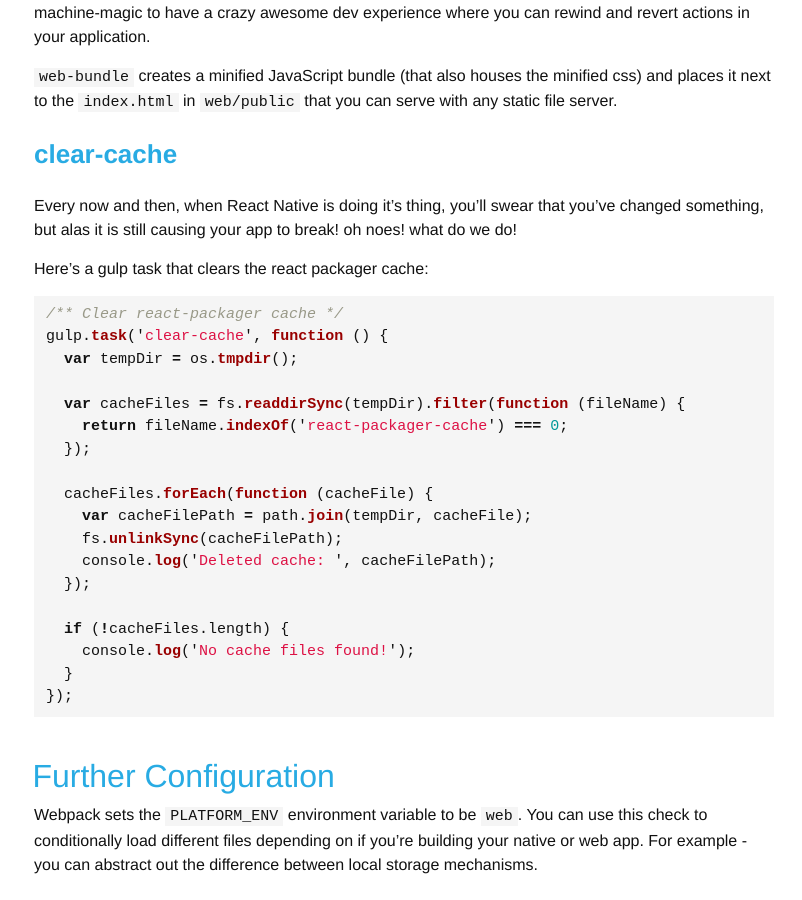
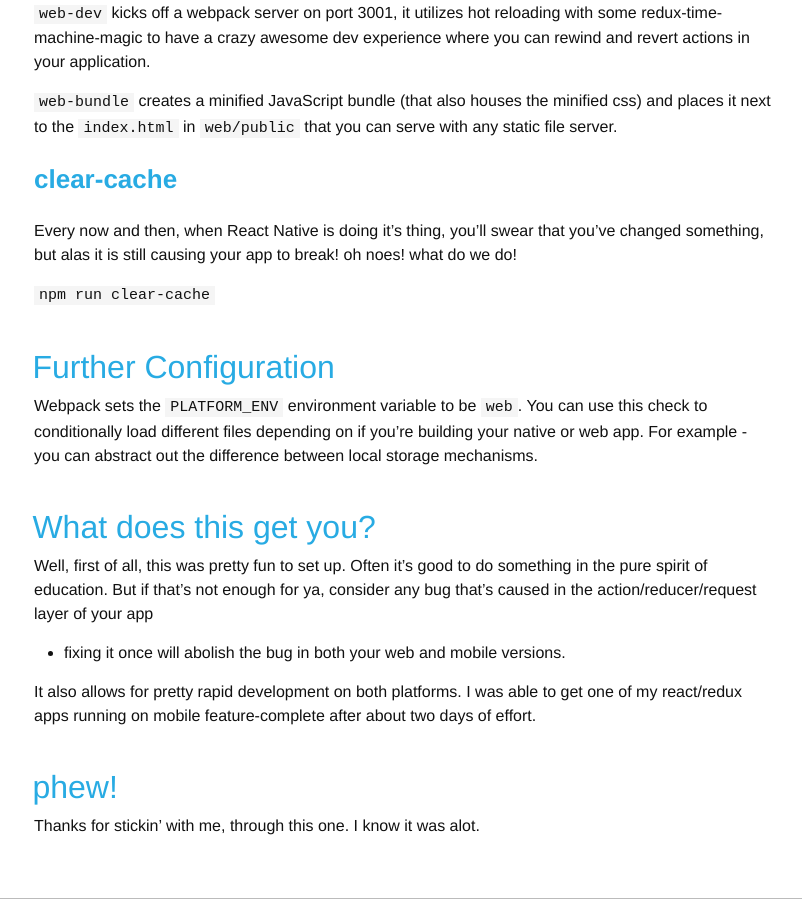
Before and after one commit to kauffecup/kauffecup.github.io, a Jekyll site: the page built from _posts/2016-01-29-react-web-native-codesharing.markdown, in a window 1280 px wide and 900 px high, scrolled down 5854 px. Shown: the whole window, without its empty margins (236-1038 px from the left). Built offline with Jekyll 4.4.1, drawn with Linux system fonts in a browser that asks for light colours; comment, search, counter and statistics services are not loaded; some of the changed text lies outside the part shown.

Commit message:
EDITS: more react native/web sharing edits

```diff
--- a/_posts/2016-01-29-react-web-native-codesharing.markdown
+++ b/_posts/2016-01-29-react-web-native-codesharing.markdown
@@ -75,8 +75,8 @@ ReactNativeWebHelloWorld
         +-- web.prod.config.js
 {% endhighlight %}
 
-The contents of [index.html][ix], [web.dev.config.js][wpd], and
-[web.prod.config.js][wpp] can all be found in the [GitHub][gh] repo - we'll dive
+The contents of [`index.html`][ix], [`web.dev.config.js`][wpd], and
+[`web.prod.config.js`][wpp] can all be found in the [GitHub][gh] repo - we'll dive
 into them more later (_but if you want to click on them now, by all means... do
 it!_).
 
@@ -230,8 +230,8 @@ and `app/web/containers/App.js` defines...
 {% endhighlight %}
 
 Both `dispatch` methods are injected via `react-redux`, and `toggleColor` is
-imported from the same `actions` file. *ONLY THE RENDERING IS DIFFERENT. THE
-APPLICATION LOGIC IS SHARED. It's a leap day miracle!*
+imported from the same `actions` file. *ONLY THE RENDERING IS DIFFERENT! THE
+APPLICATION LOGIC IS SHARED! It's a leap day miracle!*
 
 Rather than go through each individual difference and similarity one by one (as
 that would result in a novel's worth of explanation) we're going to move on to
@@ -252,7 +252,7 @@ There are 8 defined scripts in [package.json][pg]:
   1. `web-bundle`
   1. `web-dev`
 
-### start
+### `start`
 
 `start` is used when running/bundling the native application. When you open
 either the xcode project or the android studio project and hit "run", it
@@ -287,28 +287,7 @@ Every now and then, when React Native is doing it's thing, you'll swear that
 you've changed something, but alas it is still causing your app to break! oh
 noes! what do we do!
 
-Here's a gulp task that clears the react packager cache:
-
-{% highlight js %}
-/** Clear react-packager cache */
-gulp.task('clear-cache', function () {
-  var tempDir = os.tmpdir();
-
-  var cacheFiles = fs.readdirSync(tempDir).filter(function (fileName) {
-    return fileName.indexOf('react-packager-cache') === 0;
-  });
-
-  cacheFiles.forEach(function (cacheFile) {
-    var cacheFilePath = path.join(tempDir, cacheFile);
-    fs.unlinkSync(cacheFilePath);
-    console.log('Deleted cache: ', cacheFilePath);
-  });
-
-  if (!cacheFiles.length) {
-    console.log('No cache files found!');
-  }
-});
-{% endhighlight %}
+`npm run clear-cache`
 
 ## Further Configuration
 
```
